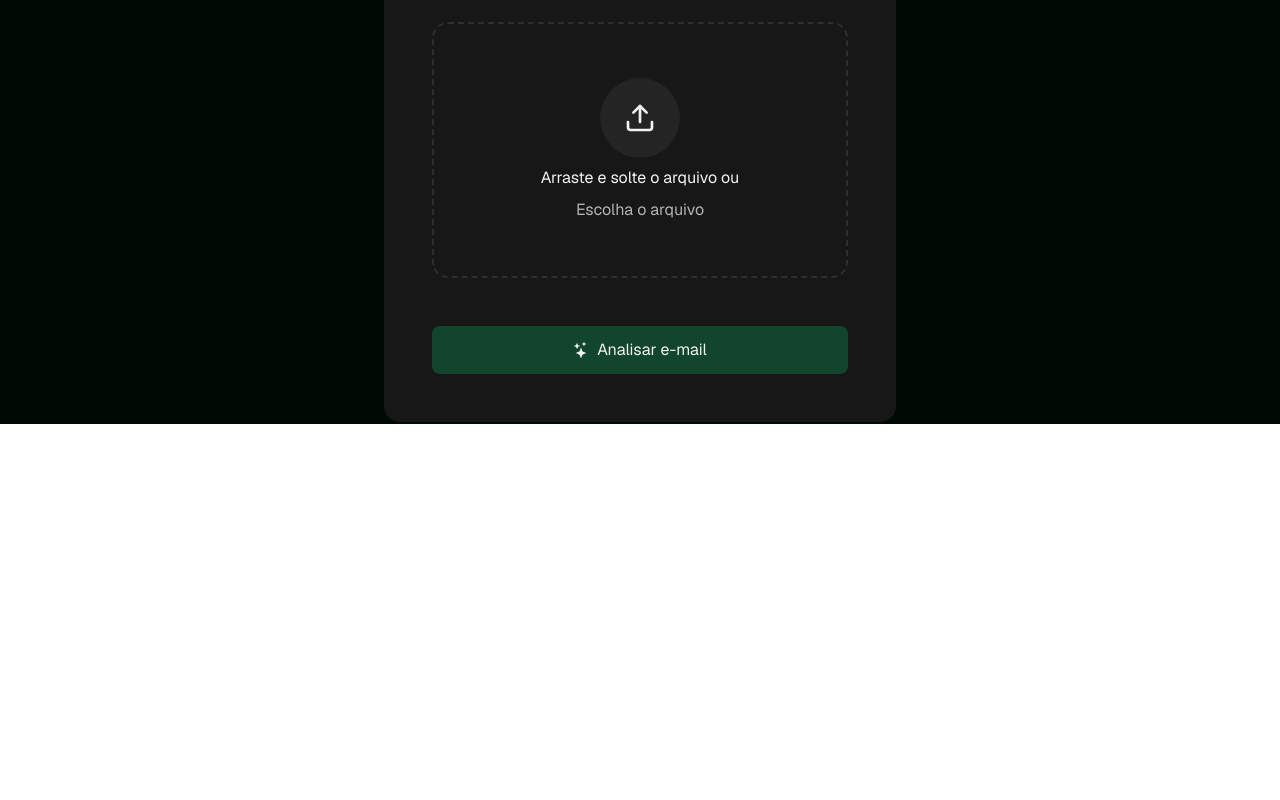
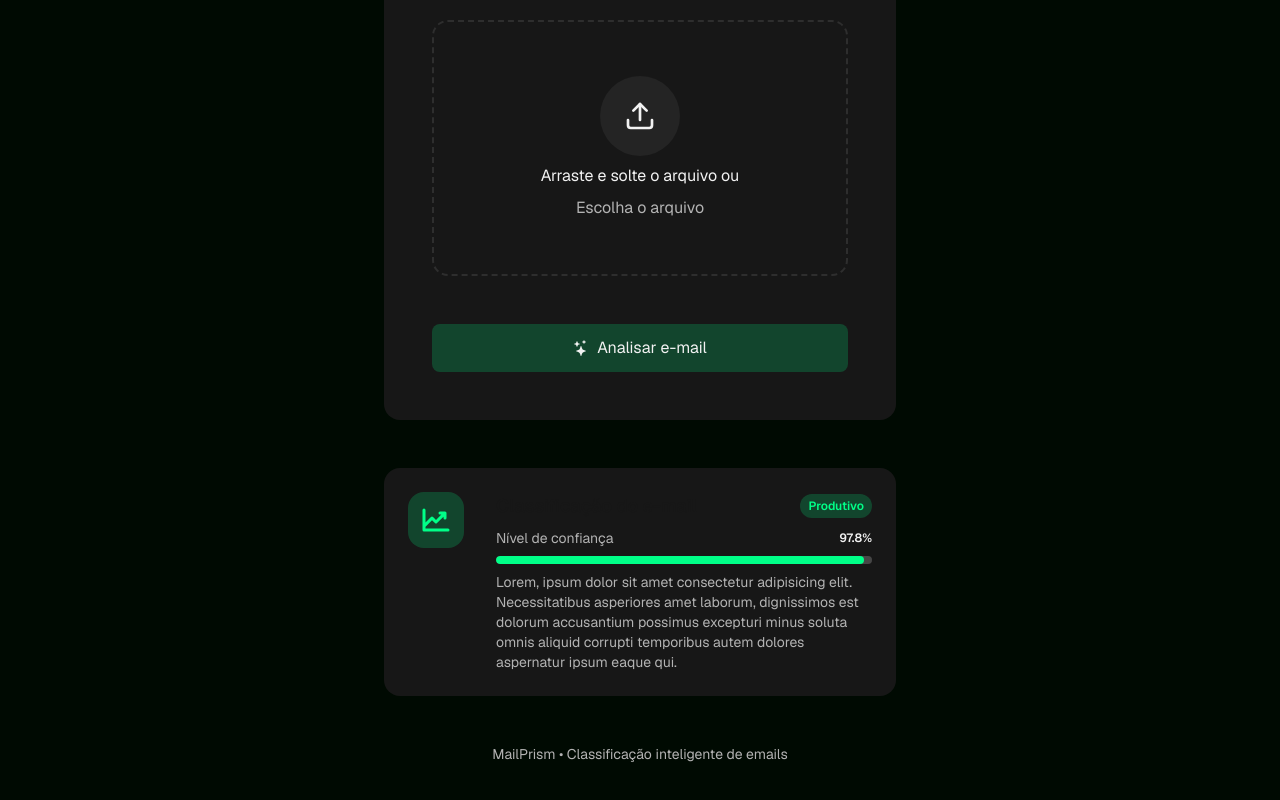
Before and after one commit to gbatistaa/email-classificator, a Next.js app in the folder frontend/: page / in a window 1280 px wide. Shown: the part 376-1176 px from the top of the page. Before the commit the page ends 800 px from the top, so only its background shows below. Built offline with nearby package versions, Linux system fonts and the light colour scheme; no server answers.

Commit message:
feat: add EmailClassification component and ProgressBar for email classification display

```diff
--- a/frontend/app/components/EmailClassification.tsx
+++ b/frontend/app/components/EmailClassification.tsx
@@ -1,8 +1,36 @@
+import { PiChartLineUpBold } from "react-icons/pi";
+import ProgressBar from "./ProgressBar";
+
 function EmailClassification() {
   return (
-    <div>
-      <h1>Classificação do e-mail</h1>
-    </div>
+    <article className="flex gap-8 bg-[#171717] mt-12 p-6 rounded-2xl w-2/5 transition-all duration-300 ease-out">
+      <div className="flex h-full">
+        <div className="flex justify-center items-center bg-[#00ff88]/20 p-3 rounded-2xl">
+          <PiChartLineUpBold className="w-8 h-8 text-[#00ff88]" />
+        </div>
+      </div>
+      <div className="flex flex-col gap-2 w-full">
+        {/* Título e classificação */}
+        <div className="flex justify-between items-center">
+          <h2 className="font-semibold text-lg">Classificação do e-mail</h2>
+          <p className="bg-[#00ff88]/20 px-2 py-1 rounded-2xl font-semibold text-[#00ff88] text-xs">
+            Produtivo
+          </p>
+        </div>
+        {/* Nível de confiança */}
+        <div className="flex justify-between items-center">
+          <span className="text-[#b3b3b3] text-sm">Nível de confiança</span>
+          <span className="font-semibold text-[#f2f2f2] text-xs">97.8%</span>
+        </div>
+        <ProgressBar value={97.8} colorClass="bg-[#00ff88]" />
+        <p className="text-[#b3b3b3] text-sm">
+          Lorem, ipsum dolor sit amet consectetur adipisicing elit.
+          Necessitatibus asperiores amet laborum, dignissimos est dolorum
+          accusantium possimus excepturi minus soluta omnis aliquid corrupti
+          temporibus autem dolores aspernatur ipsum eaque qui.
+        </p>
+      </div>
+    </article>
   );
 }
 
--- /dev/null
+++ b/frontend/app/components/ProgressBar.tsx
@@ -0,0 +1,35 @@
+"use client";
+
+import { useEffect, useState } from "react";
+
+interface ProgressBarProps {
+  value: number;
+  colorClass: string;
+}
+
+function ProgressBar({ value, colorClass }: ProgressBarProps) {
+  const [width, setWidth] = useState(0);
+
+  // Garantir que o valor esteja entre 0 e 100
+  const clampedValue = Math.min(100, Math.max(0, value));
+
+  useEffect(() => {
+    // Pequeno delay para garantir que a animação seja visível
+    const timeout = setTimeout(() => {
+      setWidth(clampedValue);
+    }, 50);
+
+    return () => clearTimeout(timeout);
+  }, [clampedValue]);
+
+  return (
+    <div className="bg-[#b3b3b3]/30 rounded-full w-full h-2 overflow-hidden">
+      <div
+        className={`h-full rounded-full transition-all duration-2000 ease-out ${colorClass}`}
+        style={{ width: `${width}%` }}
+      />
+    </div>
+  );
+}
+
+export default ProgressBar;
--- a/frontend/app/page.tsx
+++ b/frontend/app/page.tsx
@@ -12,6 +12,7 @@ import api from "./api/api";
 import { toast } from "sonner";
 import { AxiosError } from "axios";
 import { DNA } from "react-loader-spinner";
+import EmailClassification from "./components/EmailClassification";
 
 export default function Home() {
   const [uploadType, setUploadType] = useState("file");
@@ -139,6 +140,12 @@ export default function Home() {
           </div>
         </main>
       </div>
+      <EmailClassification />
+      <footer className="flex justify-center items-center py-12">
+        <p className="text-[#b3b3b3] text-sm">
+          MailPrism • Classificação inteligente de emails
+        </p>
+      </footer>
     </div>
   );
 }
```
